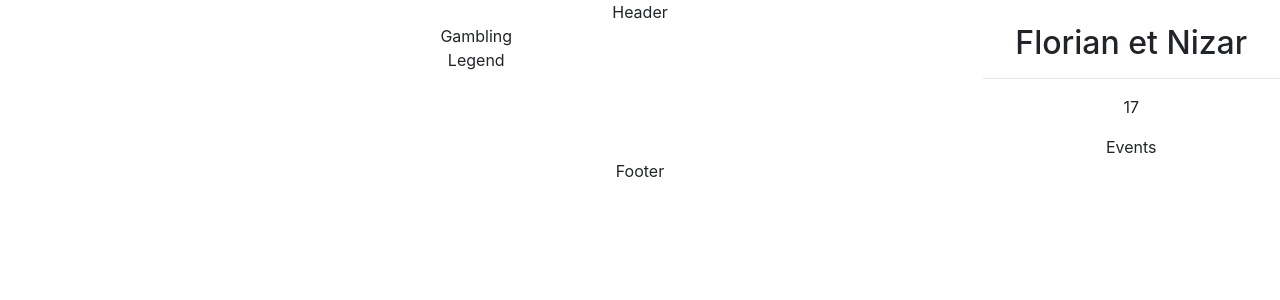
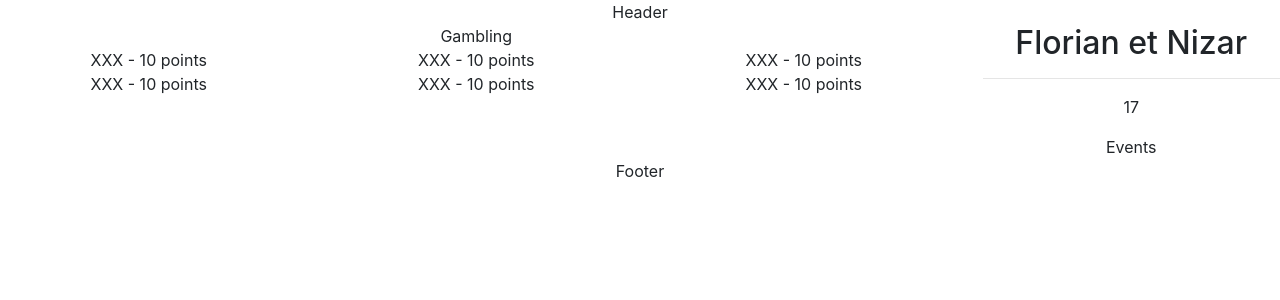
Before and after one commit to wcs-hackathon-bondimanchoeuf/bandimanchoeuf, a React (Create React App) app: page /Game in a window 1280 px wide. Shown: the top 300 px of the page. Built offline with nearby package versions, Linux system fonts and the light colour scheme.

Commit message:
adding container for legend comoonent

```diff
--- a/src/components/Legend.jsx
+++ b/src/components/Legend.jsx
@@ -1,7 +1,33 @@
 import React from "react";
+import { Col, Row } from "reactstrap";
 
 const Legend = () => {
-  return <div>Legend</div>;
+  return (
+    <div>
+      <Row>
+        <Col xs="4">
+          <div>XXX - 10 points</div>
+        </Col>{" "}
+        <Col xs="4">
+          <div>XXX - 10 points</div>
+        </Col>{" "}
+        <Col xs="4">
+          <div>XXX - 10 points</div>
+        </Col>
+      </Row>
+      <Row>
+        <Col xs="4">
+          <div>XXX - 10 points</div>
+        </Col>{" "}
+        <Col xs="4">
+          <div>XXX - 10 points</div>
+        </Col>{" "}
+        <Col xs="4">
+          <div>XXX - 10 points</div>
+        </Col>
+      </Row>
+    </div>
+  );
 };
 
 export default Legend;
```
